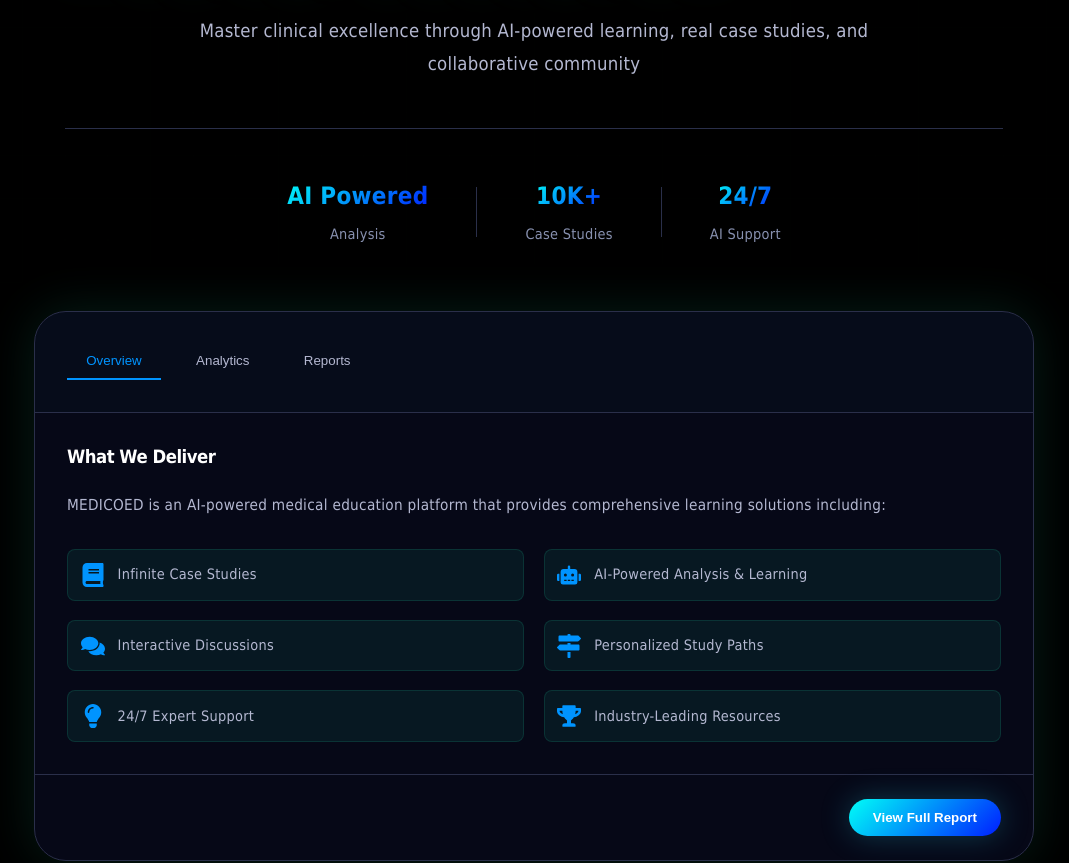
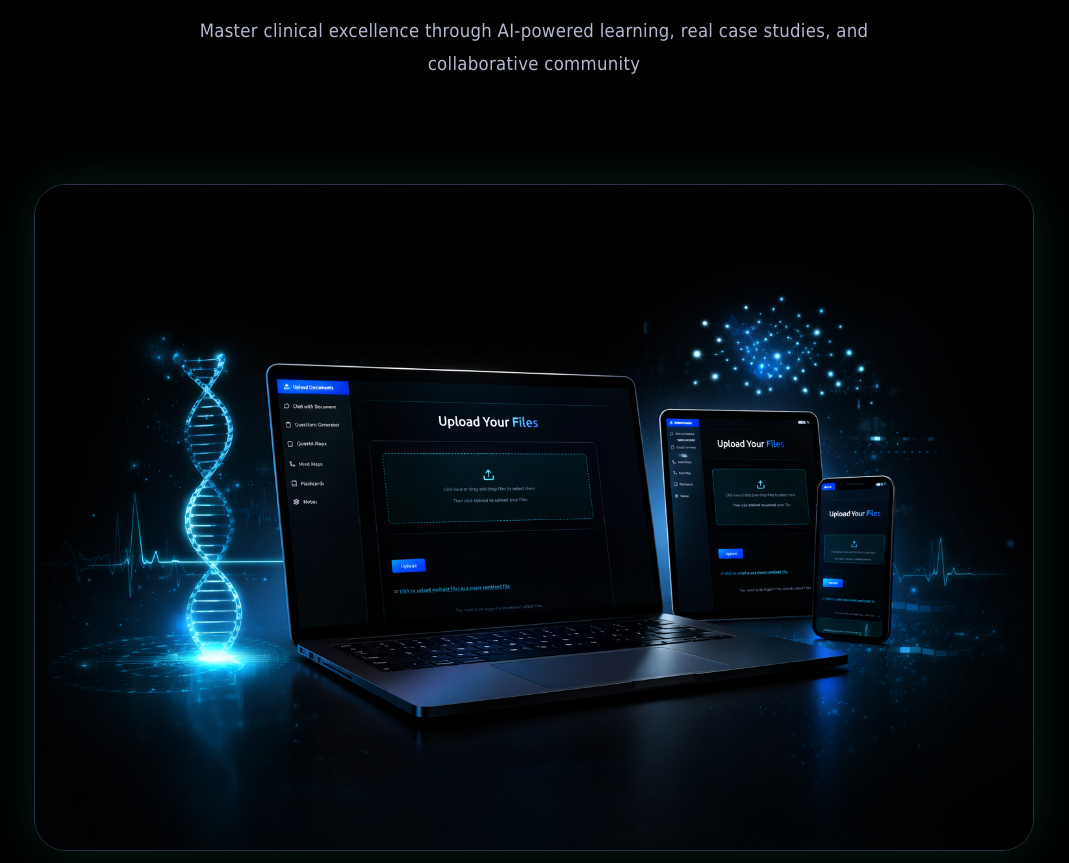
Before and after one commit to SplinterSword/Medicoed, a React (Create React App) app in the folder frontend/: page / in a window 1280 px wide. Shown: the part 480-1343 px from the top of the page, without its empty margins (106-1175 px from the left). Built offline with nearby package versions, Linux system fonts and the light colour scheme; no server answers.

Commit message:
added image to landing

```diff
--- a/frontend/src/pages/home/components/Hero.js
+++ b/frontend/src/pages/home/components/Hero.js
@@ -2,6 +2,8 @@
 
 import React, { useEffect, useState } from 'react';
 import { FaBook, FaRobot, FaComments, FaMapSigns, FaLightbulb, FaTrophy, FaRocket } from 'react-icons/fa';
+import darkThemeLandingPic from '../../../assets/dark_theme_landing_pic.png';
+import lightThemeLandingPic from '../../../assets/light_theme_landing_pic.png';
 import '../styles/hero.css';
 
 const Hero = ({ isDarkTheme }) => {
@@ -66,7 +68,7 @@ const Hero = ({ isDarkTheme }) => {
           </button>
         </div>*/}
 
-        <div className="medicoed-hero-stats">
+        {/* <div className="medicoed-hero-stats">
           <div className="medicoed-stat-item">
             <span className="medicoed-stat-number">AI Powered</span>
             <span className="medicoed-stat-label">Analysis</span>
@@ -81,9 +83,41 @@ const Hero = ({ isDarkTheme }) => {
             <span className="medicoed-stat-number">24/7</span>
             <span className="medicoed-stat-label">AI Support</span>
           </div>
-        </div>
+        </div> */}
       </div>
 
+      <div
+        className="medicoed-hero-card-container"
+        style={{ transform: `translateY(${Math.min(scrollProgress * 0.3, 100)}px)` }}
+      >
+        <img
+          src={isDarkTheme ? darkThemeLandingPic : lightThemeLandingPic}
+          alt="Medicoed Landing"
+          className="medicoed-hero-card medicoed-hero-card-glow"
+          style={{
+            width: '100%',
+            height: 'auto',
+            borderRadius: 'var(--medicoed-radius-2xl)',
+            border: '1px solid var(--medicoed-border)',
+            background: isDarkTheme ? 'rgba(10, 14, 39, 0.6)' : 'rgba(255, 255, 255, 0.7)',
+            backdropFilter: 'blur(10px)',
+            transition: 'all var(--medicoed-transition-base)',
+            boxShadow: '0 0 50px rgba(32, 201, 151, 0.15), 0 10px 40px rgba(0, 0, 0, 0.1)'
+          }}
+          onMouseOver={(e) => {
+            e.target.style.borderColor = 'var(--medicoed-sea-green)';
+            e.target.style.boxShadow = '0 0 60px rgba(32, 201, 151, 0.25), 0 20px 60px rgba(0, 0, 0, 0.15)';
+            e.target.style.transform = 'translateY(-5px)';
+          }}
+          onMouseOut={(e) => {
+            e.target.style.borderColor = 'var(--medicoed-border)';
+            e.target.style.boxShadow = '0 0 50px rgba(32, 201, 151, 0.15), 0 10px 40px rgba(0, 0, 0, 0.1)';
+            e.target.style.transform = 'translateY(0)';
+          }}
+        />
+      </div>
+
+      {/*
       <div
         className="medicoed-hero-card-container"
         style={{ transform: `translateY(${Math.min(scrollProgress * 0.3, 100)}px)` }}
@@ -138,6 +172,7 @@ const Hero = ({ isDarkTheme }) => {
           </div>
         </div>
       </div>
+      */}
     </section>
   );
 };
```
Also changed, not shown: frontend/src/assets/dark_theme_landing_pic.png (added), frontend/src/assets/light_theme_landing_pic.png (added).
